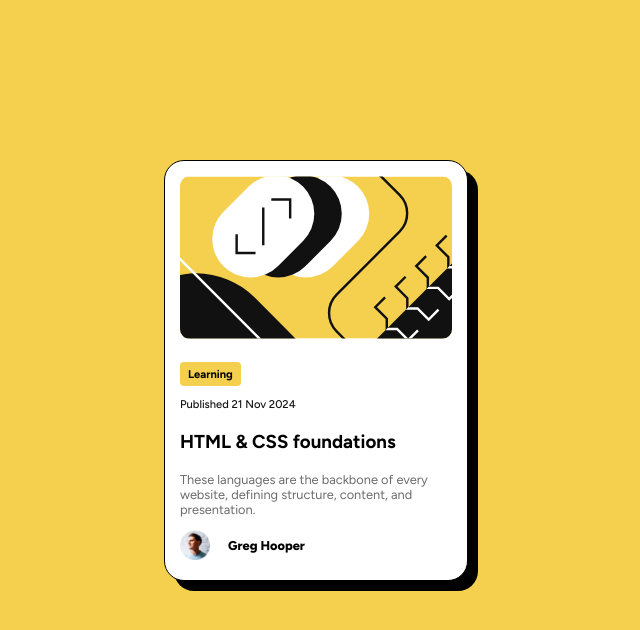
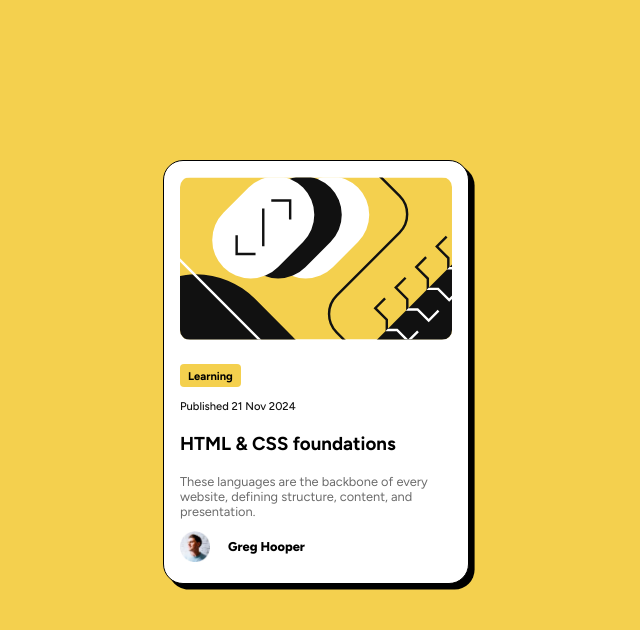
Before and after one commit to the-Exalter/Blog-Preview-Card, a plain HTML site: page index.html in a window 1280 px wide. Shown: the whole page, without its empty margins (324-964 px from the left). Drawn offline with Linux system fonts and the light colour scheme.

Commit message:
Updates style.css
Changed several units from px to rem

```diff
--- a/style.css
+++ b/style.css
@@ -20,9 +20,9 @@ body {
     margin-top: 10em;
     border: 1px black solid;
     border-radius: 20px;
-    box-shadow: 10px 10px black;
-    padding: 15px;
-    font-size: 16px;
+    box-shadow: .35rem .35rem black;
+    padding: 1rem;
+    font-size: 1rem;
     font-family: "Figtree", sans-serif;
 }
 
@@ -45,7 +45,7 @@ body {
     cursor: pointer;
 }
 .content {
-    padding-top: 20px;
+    padding-top: 1.3rem;
 }
 .publish {
     color: var(--gray950);
```
